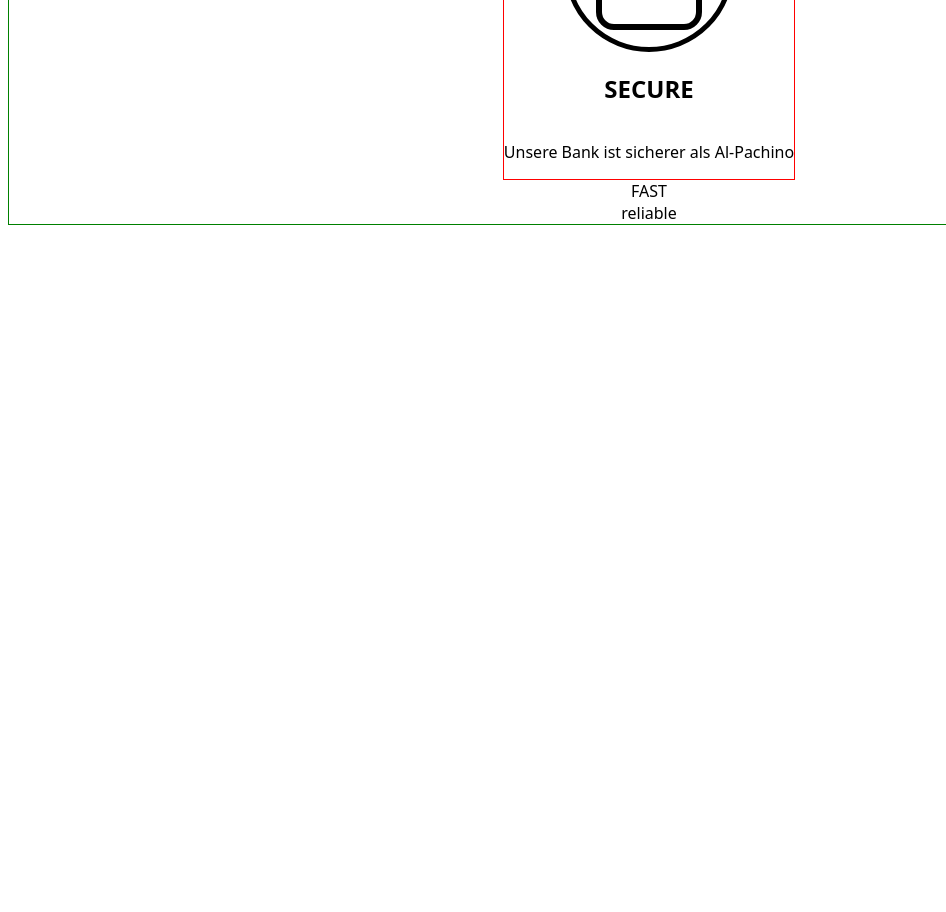
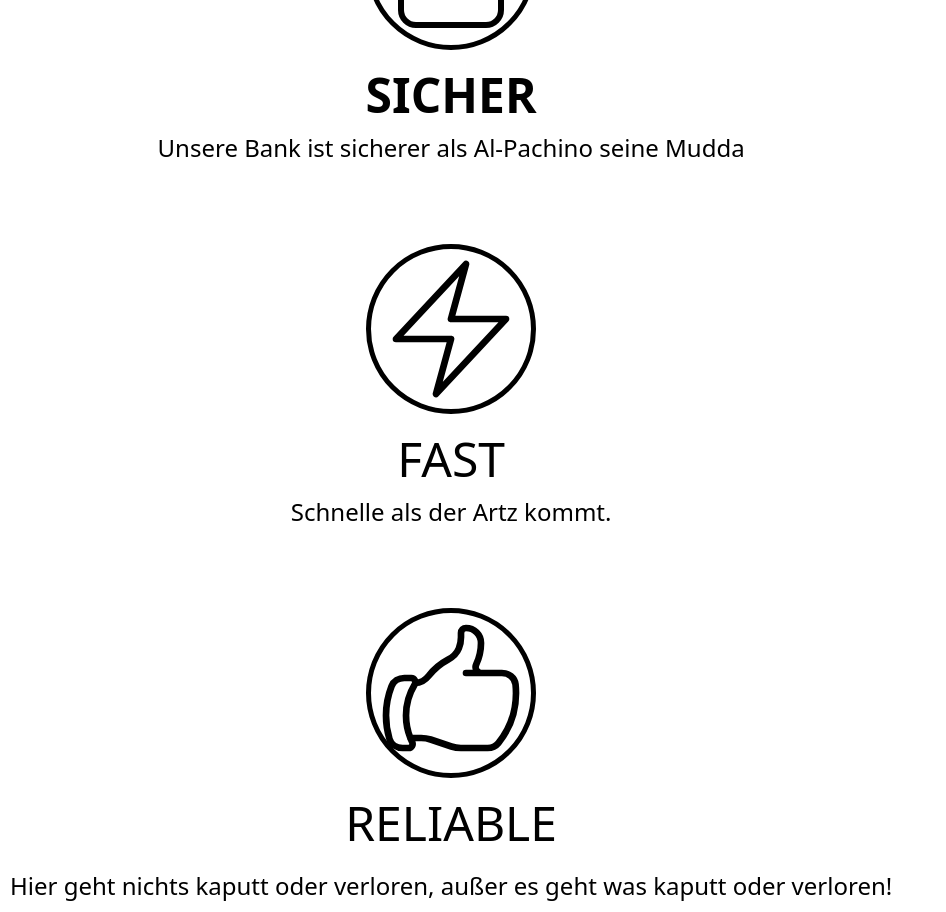
Before and after one commit to gsgdev/gaukeley-frontend, a SvelteKit app: page / in a window 1280 px wide. Shown: the part 920-1832 px from the top of the page, without its empty margins (0-946 px from the left). Before the commit the page ends 1145 px from the top, so only its background shows below. Built offline with nearby package versions, Linux system fonts and the light colour scheme.

Commit message:
add some more content TODO: center the conent in the qualities div

```diff
--- a/src/app.html
+++ b/src/app.html
@@ -13,7 +13,9 @@
 		body {
 		font-family: system-ui, -apple-system, BlinkMacSystemFont, 'Segoe UI', Roboto, Oxygen, Ubuntu,
 			Cantarell, 'Open Sans', 'Helvetica Neue', sans-serif;
-			overflow-x: hidden;
+			margin: 0;
+			padding: 0;
+			width: 100svw;
 		}
 </style>
 </html>
--- a/src/routes/+page.svelte
+++ b/src/routes/+page.svelte
@@ -10,11 +10,12 @@
 	</section>
 	<section class="qualities">
 		<div class="secure-qualities">
-				<p class="circle"><svg
+			<p class="circle">
+				<svg
 					xmlns="http://www.w3.org/2000/svg"
 					fill="none"
 					viewBox="0 0 24 24"
-					stroke-width="1.5"
+					stroke-width="1"
 					stroke="currentColor"
 					class="lock-icon"
 				>
@@ -22,16 +23,55 @@
 						stroke-linecap="round"
 						stroke-linejoin="round"
 						d="M16.5 10.5V6.75a4.5 4.5 0 10-9 0v3.75m-.75 11.25h10.5a2.25 2.25 0 002.25-2.25v-6.75a2.25 2.25 0 00-2.25-2.25H6.75a2.25 2.25 0 00-2.25 2.25v6.75a2.25 2.25 0 002.25 2.25z"
-				/>
-			</svg>
-		</p>
-		<h1 class="qualities-heading">SECURE</h1>
-		<p class="qualities-text">Unsere Bank ist sicherer als Al-Pachino</p>
-	</div>
+					/>
+				</svg>
+			</p>
+			<h1 class="qualities-heading">SICHER</h1>
+			<p class="qualities-text">Unsere Bank ist sicherer als Al-Pachino seine Mudda</p>
+		</div>
 
-
-		<div>FAST</div>
-		<div>reliable</div>
+		<div class="secure-qualities fast">
+			<p class="circle">
+				<svg
+					xmlns="http://www.w3.org/2000/svg"
+					fill="none"
+					viewBox="0 0 24 24"
+					stroke-width="1"
+					stroke="currentColor"
+					class=""
+				>
+					<path
+						stroke-linecap="round"
+						stroke-linejoin="round"
+						d="M3.75 13.5l10.5-11.25L12 10.5h8.25L9.75 21.75 12 13.5H3.75z"
+					/>
+				</svg>
+			</p>
+			<p class="qualities-heading">FAST</p>
+			<p class="qualities-text">Schnelle als der Artz kommt.</p>
+		</div>
+		<div class="secure-qualities fast">
+			<p class="circle">
+				<svg
+					xmlns="http://www.w3.org/2000/svg"
+					fill="none"
+					viewBox="0 0 24 24"
+					stroke-width="1"
+					stroke="currentColor"
+					class="w-6 h-6"
+				>
+					<path
+						stroke-linecap="round"
+						stroke-linejoin="round"
+						d="M6.633 10.5c.806 0 1.533-.446 2.031-1.08a9.041 9.041 0 012.861-2.4c.723-.384 1.35-.956 1.653-1.715a4.498 4.498 0 00.322-1.672V3a.75.75 0 01.75-.75A2.25 2.25 0 0116.5 4.5c0 1.152-.26 2.243-.723 3.218-.266.558.107 1.282.725 1.282h3.126c1.026 0 1.945.694 2.054 1.715.045.422.068.85.068 1.285a11.95 11.95 0 01-2.649 7.521c-.388.482-.987.729-1.605.729H13.48c-.483 0-.964-.078-1.423-.23l-3.114-1.04a4.501 4.501 0 00-1.423-.23H5.904M14.25 9h2.25M5.904 18.75c.083.205.173.405.27.602.197.4-.078.898-.523.898h-.908c-.889 0-1.713-.518-1.972-1.368a12 12 0 01-.521-3.507c0-1.553.295-3.036.831-4.398C3.387 10.203 4.167 9.75 5 9.75h1.053c.472 0 .745.556.5.96a8.958 8.958 0 00-1.302 4.665c0 1.194.232 2.333.654 3.375z"
+					/>
+				</svg>
+			</p>
+			<p class="qualities-heading ">RELIABLE</p>
+			<p class="qualities-text padding-10">
+				Hier geht nichts kaputt oder verloren, außer es geht was kaputt oder verloren!
+			</p>
+		</div>
 	</section>
 </div>
 
@@ -44,20 +84,21 @@
 		font-size: 4rem;
 	}
 	.qualities {
+		margin: 0;
+		padding-right: 10px;
 		position: absolute;
 		top: 100svh;
-		width: 100svw;
+		max-width: 100vw;
 		display: flex;
 		flex-direction: column;
 		align-items: center;
 		justify-content: center;
-		border: 1px solid green;
 	}
 	.secure-qualities {
 		display: flex;
 		flex-direction: column;
 		align-items: center;
-		border: 1px solid red;
+		justify-content: center;
 	}
 	.circle {
 		position: relative;
@@ -71,7 +112,26 @@
 		position: absolute;
 		width: 10rem;
 		aspect-ratio: 1;
-		stroke-width: 0.90px;
-		bottom: 5px
+		stroke-width: 0.9px;
+		bottom: 5px;
+	}
+	.qualities-heading {
+		margin-top: 0.75rem;
+		margin-bottom: 0;
+		padding: 0;
+		font-size: 3rem;
+	}
+	.qualities-text {
+		margin-top: 0.25rem;
+		margin-bottom: 0;
+		text-align: center;
+		font-size: 1.5rem;
+	}
+	.fast {
+		margin-top: 5rem;
+		margin-bottom: 0;
+	}
+	.padding-10 {
+		padding: 10px;
 	}
 </style>
```
